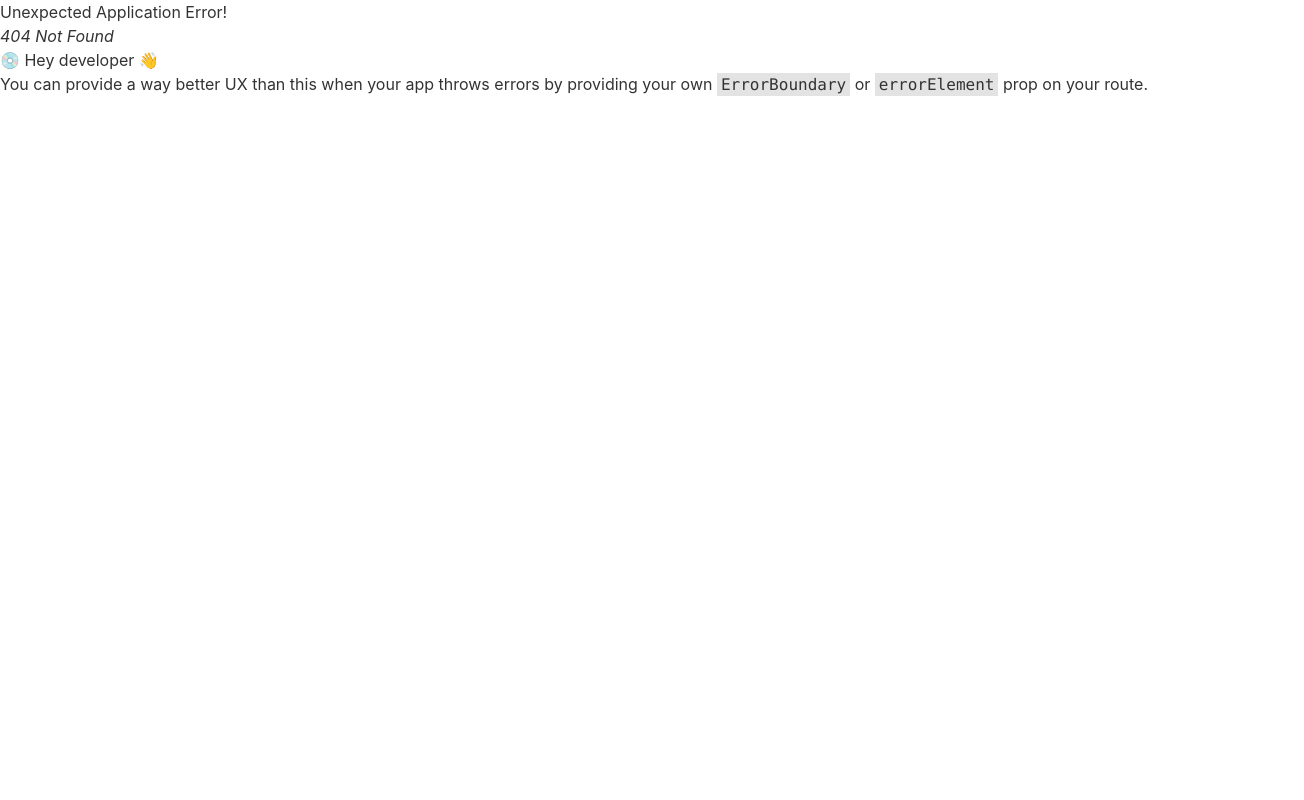
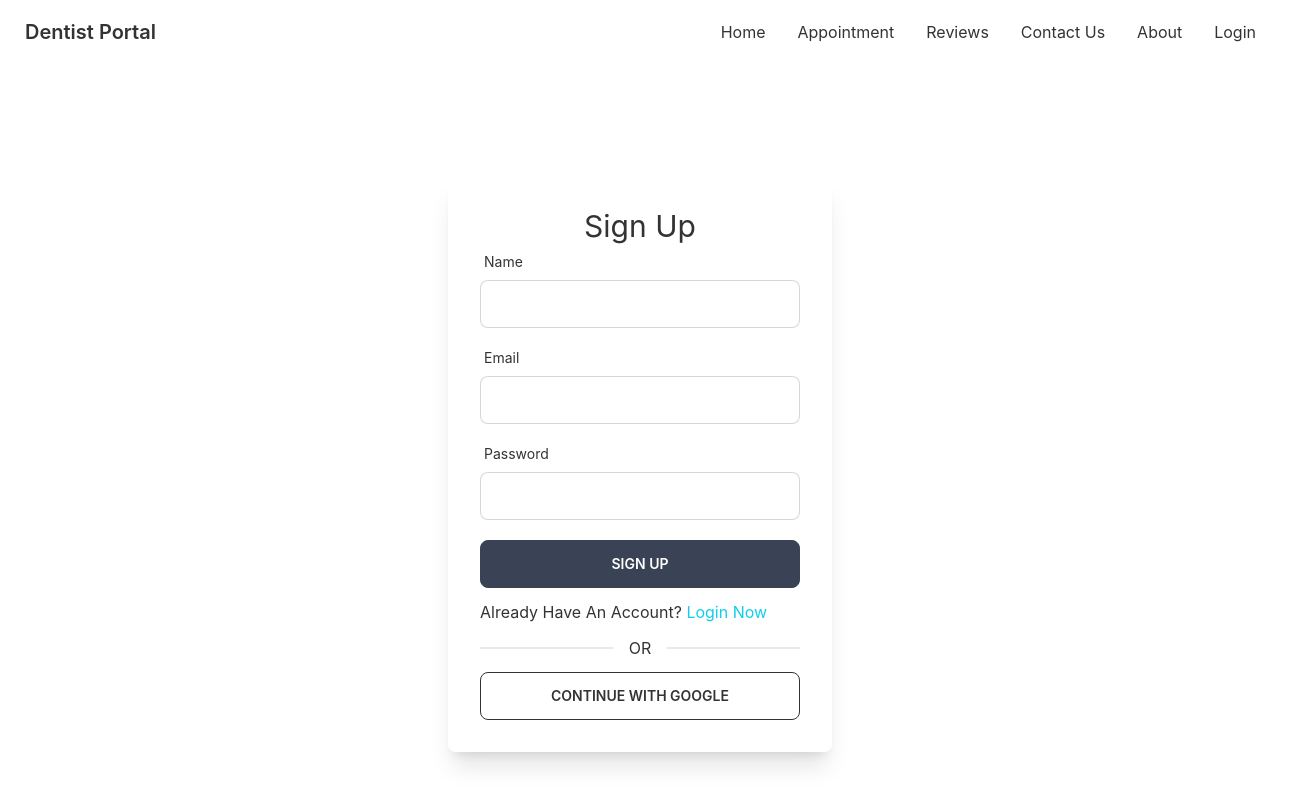
Before and after one commit to SamitMahadi/Dentist-Portal-Client, a React (Create React App) app: page /signup in a window 1280 px wide. Before the commit this address had no page. Shown: the top 800 px of the page, 1304 px wide, since content can reach past the window. Built offline with nearby package versions, Linux system fonts and the light colour scheme; the HTML template or start-up script is replaced by a standard one.

Commit message:
signup  done

```diff
--- a/src/Pages/Login/Login.js
+++ b/src/Pages/Login/Login.js
@@ -5,7 +5,7 @@
 
 
 const Login = () => {
-    const { register, handleSubmit } = useForm()
+    const { register, formState: { errors }, handleSubmit } = useForm()
     const handleLogin = data => {
         console.log(data);
     }
@@ -21,13 +21,21 @@
                     <div className="form-control w-full max-w-xs mb-3">
 
                         <label className="label"><span className="label-text">Email</span></label>
-                        <input type="text" className="input input-bordered w-full max-w-xs" {...register("email")} />
+                        <input type="email" className="input input-bordered w-full max-w-xs" {...register("email", { required: "Email Addresss is required" })} />
+                        {errors.email && <p className='text-red-700' role="alert">{errors.email?.message}</p>}
                     </div>
 
                     <div className="form-control w-full max-w-xs">
 
                         <label className="label"><span className="label-text">Password</span></label>
-                        <input type="password" className="input input-bordered w-full max-w-xs" {...register("password")} />
+                        <input type="password" className="input input-bordered w-full max-w-xs"
+                            {...register("password", {
+
+                                required: "Password is required",
+                                minLength: { value: 6, message: 'password must be 6 charecters or longer' }
+
+                            })} />
+                        {errors.password && <p className='text-red-700' role="alert">{errors.password?.message}</p>}
                         <label className="label"><span className="label-text">forget password?</span></label>
 
                     </div>
--- /dev/null
+++ b/src/Pages/SignUp/SignUp.js
@@ -0,0 +1,63 @@
+import React from 'react';
+import { useForm } from 'react-hook-form';
+import { Link } from 'react-router-dom';
+
+const SignUp = () => {
+    const { register, handleSubmit, formState: { errors } } = useForm()
+    const handleSignUp = (data) => {
+        console.log(data);
+    }
+    return (
+        <div>
+            <div className='h-[800px] flex justify-center items-center'>
+
+                <div className='w-96 p-8 card shadow-xl rounded-lg'>
+
+                    <h2 className='text-3xl text-center'>Sign Up</h2>
+                    <form onSubmit={handleSubmit(handleSignUp)}>
+
+                        <div className="form-control w-full max-w-xs mb-3">
+
+                            <label className="label"><span className="label-text">Name</span></label>
+                            <input type="text"{...register("name", {
+                                required: "Name Is Required"
+                            })} className="input input-bordered w-full max-w-xs" />
+                            {errors.name && <p className='text-red-700' role="alert">{errors.name?.message}</p>}
+
+
+                        </div>
+
+
+
+                        <div className="form-control w-full max-w-xs mb-3">
+
+                            <label className="label"><span className="label-text">Email</span></label>
+                            <input {...register("email", {
+                                required: "Email Address is required"
+                            })} type="email" className="input input-bordered w-full max-w-xs" />
+                            {errors.email && <p className='text-red-700' role="alert">{errors.email?.message}</p>}
+                        </div>
+
+                        <div className="form-control w-full max-w-xs mb-5">
+
+                            <label className="label"><span className="label-text">Password</span></label>
+                            <input {...register("password", {
+                                required: "Password is required",
+                                minLength: { value: 6, message: "Password Must be 6 Characters or long" }
+                            })} type="password" className="input input-bordered w-full max-w-xs" />
+                            {errors.password && <p className='text-red-700' role="alert">{errors.password?.message}</p>}
+                        </div>
+
+                        <input className='btn btn-accent text-white w-full' value="Sign up" type="submit" />
+                    </form>
+                    <p className='mt-3'>Already Have An Account? <Link className='text-primary' to='/login'>Login Now</Link> </p>
+                    <div className="divider">OR</div>
+                    <button className="btn btn-outline w-full font-uppercase hover:text-primary">continue with google</button>
+                </div>
+
+            </div>
+        </div>
+    );
+};
+
+export default SignUp;
--- a/src/Routes/Routes/Routes.js
+++ b/src/Routes/Routes/Routes.js
@@ -3,6 +3,7 @@
 import Appointment from "../../Pages/Appointment/Appointment/Appointment";
 import Home from "../../Pages/Home/Home/Home";
 import Login from "../../Pages/Login/Login";
+import SignUp from "../../Pages/SignUp/SignUp";
 
  const router = createBrowserRouter([
 
@@ -20,6 +21,10 @@
                 element: <Login></Login>
             },
             {
+                path:'/signup',
+                element: <SignUp></SignUp>
+            },
+            {
                 path:'/appointment',
                 element: <Appointment></Appointment>
             }
```
